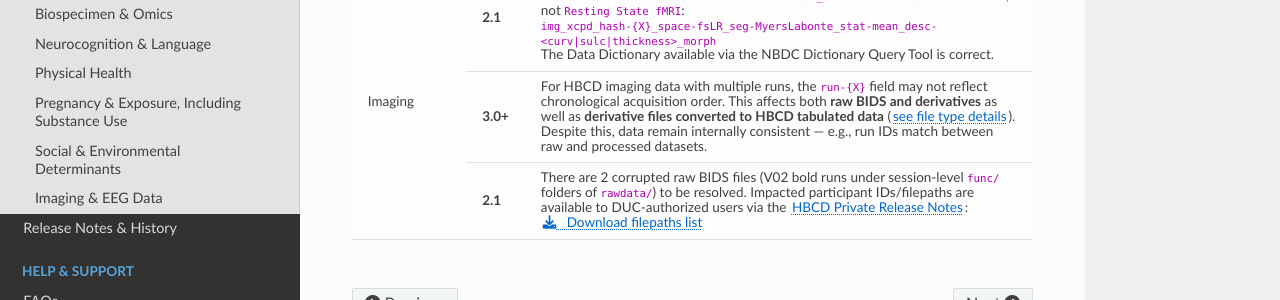
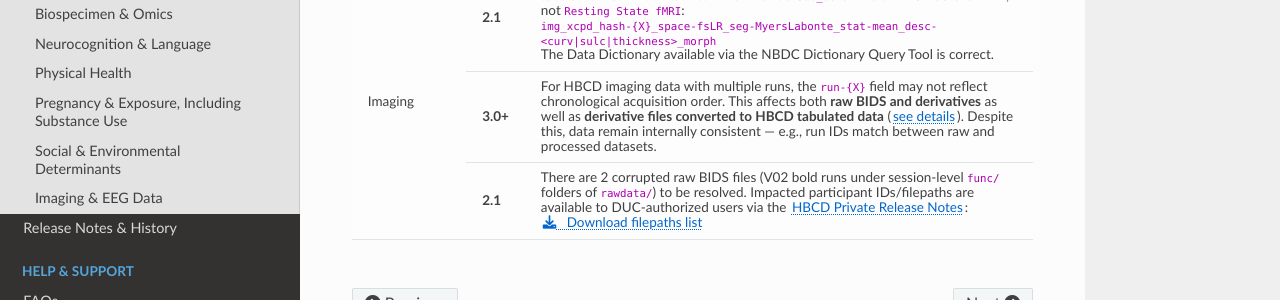
Before and after one commit to nbdc-datahub/hbcd-docs, an MkDocs documentation site: the page built from docs/changelog/knownissues.md, in a window 1280 px wide and 900 px high, scrolled down 2678 px. Shown: the part 483-783 px from the top of the window. Built offline with MkDocs 1.6.1, drawn with Linux system fonts in a browser that asks for light colours; nearby versions of some CDN libraries.

Commit message:
update known issue

```diff
--- a/docs/changelog/knownissues.md
+++ b/docs/changelog/knownissues.md
@@ -252,7 +252,7 @@
 <td><b>3.0+</b></td>
 <td style="word-wrap: break-word; white-space: normal;">
 For HBCD imaging data with multiple runs, the <code>run-{X}</code> field may not reflect chronological acquisition order.
-This affects both <b>raw BIDS and derivatives</b> as well as <b>derivative files converted to HBCD tabulated data</b> (<a href="../../datacuration/overview" target="_blank">see file type details</a>). Despite this, data remain internally consistent — e.g., run IDs match between raw and processed datasets.</td>
+This affects both <b>raw BIDS and derivatives</b> as well as <b>derivative files converted to HBCD tabulated data</b> (<a href="../../datacuration/overview/#which-file-based-data-are-also-available-as-hbcd-tabulated-data" target="_blank">see details</a>). Despite this, data remain internally consistent — e.g., run IDs match between raw and processed datasets.</td>
 </tr>
 <tr>
 <td><b>2.1</b></td>
```
